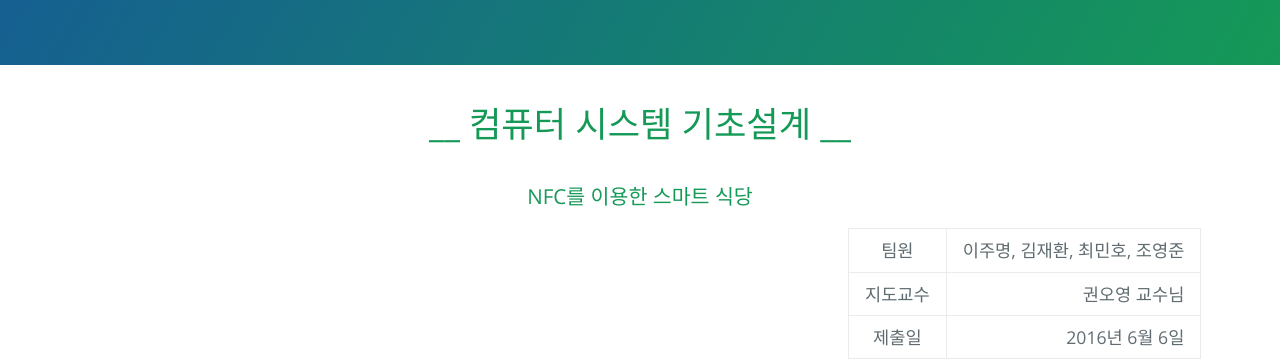
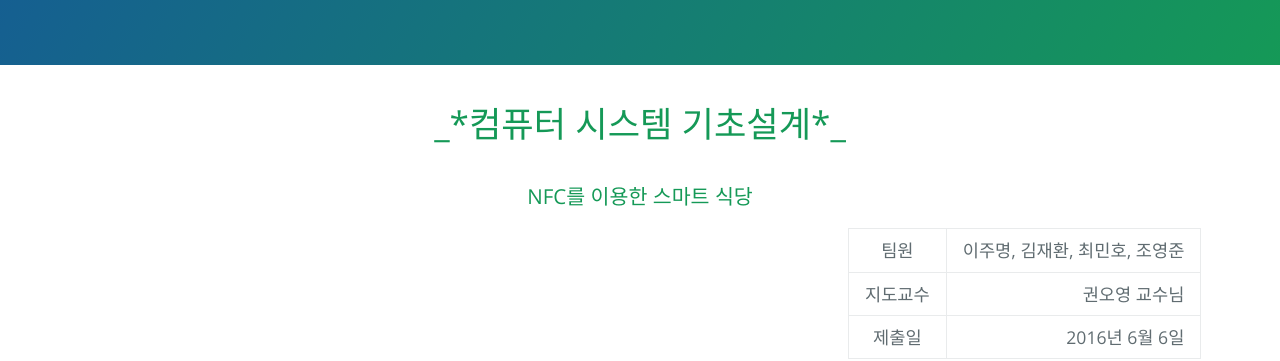
Before and after one commit to LeeJuMyeong/leejumyeong.github.com, a Jekyll site: the page built from _posts/2016-06-09-please-content.markdown, in a window 1280 px wide and 900 px high. Shown: the part 318-679 px from the top of the window. Built offline with Jekyll 4.4.1, drawn with Linux system fonts in a browser that asks for light colours.

```diff
--- a/_posts/2016-06-09-please-content.markdown
+++ b/_posts/2016-06-09-please-content.markdown
@@ -4,7 +4,7 @@ title:  "IoT Idea Design Report"
 categories: main
 ---
 
-# <center> __ 컴퓨터 시스템 기초설계 __ </center>
+# <center> _*컴퓨터 시스템 기초설계*_ </center>
 
 
 ### <center> NFC를 이용한 스마트 식당</center>
```
